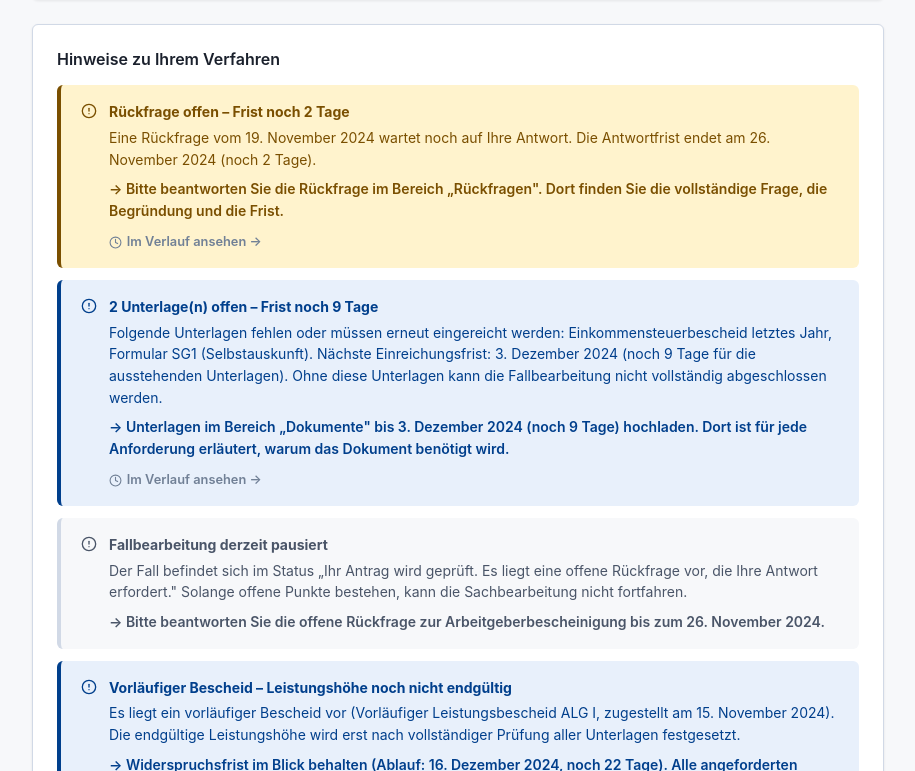
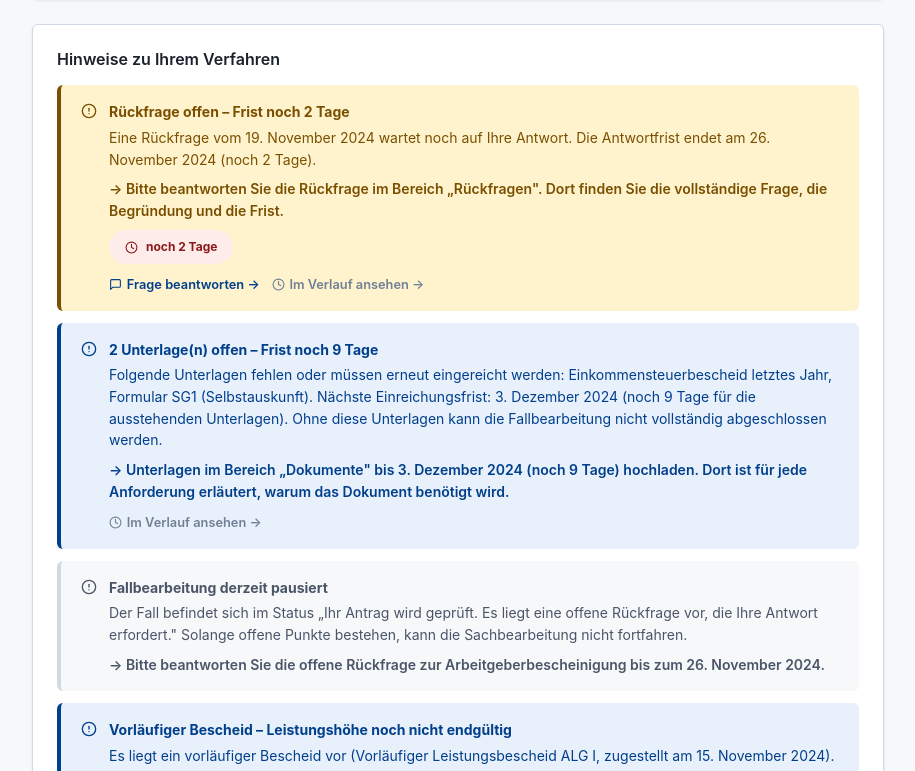
Before and after one commit to d0npedro/open-state, a Next.js app in the folder demo/: page /fall in a window 1280 px wide. Shown: the part 2349-3120 px from the top of the page, without its empty margins (182-1097 px from the left). Built offline with nearby package versions, Linux system fonts and the light colour scheme.

Commit message:
feat(av): Uebersicht Fairness RQ-Countdown-Chip (Q-215)
Fairness-Block auf /fall zeigt Resttage-Chip und CTA #rq-RQ-001 fuer
offene Rueckfrage (Paritaet Hinweise Q-214 / Widerspruch Q-206).

```diff
--- a/demo/app/fall/page.tsx
+++ b/demo/app/fall/page.tsx
@@ -998,7 +998,8 @@ export default function FallPage() {
 
       {/* ─── 5. FAIRNESS-HINWEISE (inline, kein separater Klick nötig)
           Q-202: BESCHEID-Signale mit Zum-Bescheid-CTA + Verlauf (Parität Hinweise Q-201).
-          Q-206: Widerspruchsfrist-Chip am BESCHEID_VORLAEUFIG (Parität Hinweise Q-205). */}
+          Q-206: Widerspruchsfrist-Chip am BESCHEID_VORLAEUFIG (Parität Hinweise Q-205).
+          Q-215: RQ-Countdown-Chip + CTA `#rq-…` am RUECKFRAGE-Signal (Parität Hinweise Q-214). */}
       {fairnessSignale.length > 0 && (
         <div className="card">
           <h2 style={{ fontSize: '1rem', marginBottom: '1rem' }}>
@@ -1012,9 +1013,14 @@ export default function FallPage() {
                 sig.typ === 'BESCHEID_BEGRUENDUNG_ERWEITERBAR';
               const isBegruendung = sig.typ === 'BESCHEID_BEGRUENDUNG_ERWEITERBAR';
               const isVorlaeufig = sig.typ === 'BESCHEID_VORLAEUFIG';
+              const isRq = sig.typ === 'RUECKFRAGE_OFFEN_FRIST_RELEVANT';
               const besId = isBescheid
                 ? fall.bescheide.find(b => sig.bezug.includes(b.id))?.id ??
                   fall.bescheide[0]?.id
+                : undefined;
+              const rq = isRq
+                ? fall.rueckfragen.find(r => !r.beantwortet && sig.id.includes(r.id)) ??
+                  fall.rueckfragen.find(r => !r.beantwortet)
                 : undefined;
               // BESCHEID: signal-scoped testid (zwei Signale → gleiches E-007)
               const verlaufTestId = isBescheid
@@ -1031,6 +1037,16 @@ export default function FallPage() {
                   : wBald
                     ? 'status-chip-warning'
                     : 'status-chip-primary';
+              // RQ-Countdown (Q-215, Parität Hinweise Q-214)
+              const rqRest =
+                rq?.fristDatum != null
+                  ? berechneFristTage(rq.fristDatum, FIKTIVES_HEUTE)
+                  : null;
+              const rqKritisch = rqRest !== null && rqRest <= 5;
+              const rqChipClass =
+                rqRest !== null && (rqRest < 0 || rqKritisch)
+                  ? 'status-chip-danger'
+                  : 'status-chip-warning';
               return (
                 <div
                   key={sig.id}
@@ -1056,7 +1072,17 @@ export default function FallPage() {
                         {fristRestLabel(wRest)}
                       </span>
                     )}
-                    {(verlaufZiel || isBescheid) && (
+                    {rqRest !== null && (
+                      <span
+                        className={`status-chip ${rqChipClass}`}
+                        style={{ marginTop: '0.5rem', fontSize: '0.75rem', display: 'inline-flex' }}
+                        data-testid={`uebersicht-fairness-rq-countdown-${sig.id}`}
+                      >
+                        <Icon name="clock" size={13} />
+                        {fristRestLabel(rqRest)}
+                      </span>
+                    )}
+                    {(verlaufZiel || isBescheid || isRq) && (
                       <div
                         style={{
                           marginTop: '0.65rem',
@@ -1104,6 +1130,25 @@ export default function FallPage() {
                             Unterlagen →
                           </Link>
                         )}
+                        {isRq && rq && (
+                          <Link
+                            href={`/fall/rueckfragen#rq-${rq.id}`}
+                            data-testid={`uebersicht-fairness-rq-cta-${sig.id}`}
+                            style={{
+                              display: 'inline-flex',
+                              alignItems: 'center',
+                              gap: '0.3rem',
+                              fontSize: '0.8rem',
+                              fontWeight: 600,
+                              color: 'var(--color-primary)',
+                              textDecoration: 'none',
+                            }}
+                            aria-label="Zur offenen Rückfrage"
+                          >
+                            <Icon name="chat" size={13} />
+                            Frage beantworten →
+                          </Link>
+                        )}
                         {verlaufZiel && (
                           <Link
                             href={verlaufZiel.href}
```
Also changed, not shown: 3 other files (tests, documents, lock files or other folders).
